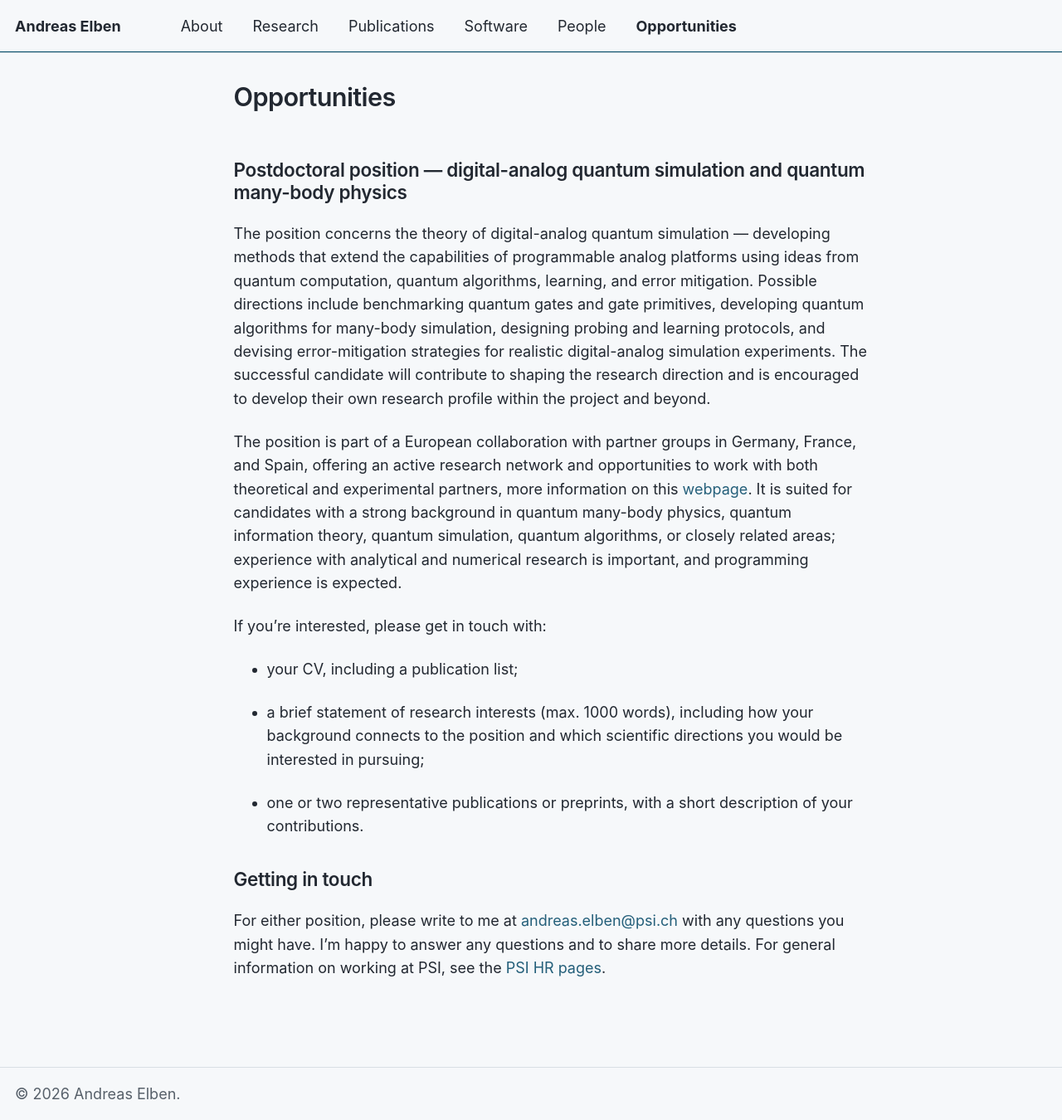
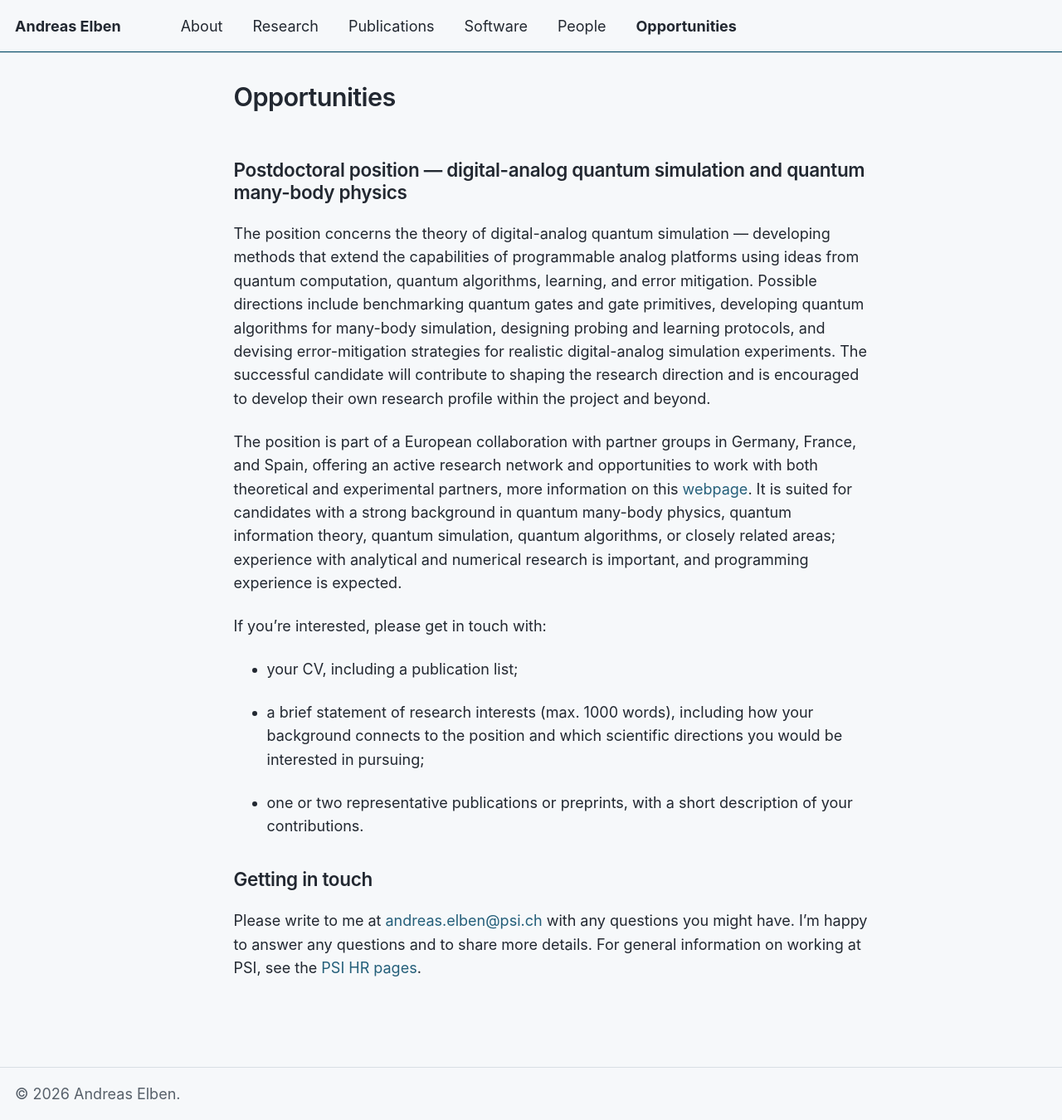
Before and after one commit to andreaselben/andreaselben.github.io, a Jekyll site: the page built from _pages/opportunities.md, in a window 1280 px wide and 1350 px high. Shown: the whole window at 83% size. Built offline with Jekyll 4.4.1, drawn with Linux system fonts in a browser that asks for light colours; a script bundle is joined from its source files by our own code; library files that are not in the unit come from our copies.

Commit message:
Update opportunities.md

```diff
--- a/_pages/opportunities.md
+++ b/_pages/opportunities.md
@@ -35,4 +35,4 @@ If you're interested, please get in touch with:
 
 
 
-For either position, please write to me at [andreas.elben@psi.ch](mailto:andreas.elben@psi.ch) with any questions you might have. I'm happy to answer any questions and to share more details. For general information on working at PSI, see the [PSI HR pages](https://www.psi.ch/en/hr/phd-students-and-postdocs).
+Please write to me at [andreas.elben@psi.ch](mailto:andreas.elben@psi.ch) with any questions you might have. I'm happy to answer any questions and to share more details. For general information on working at PSI, see the [PSI HR pages](https://www.psi.ch/en/hr/phd-students-and-postdocs).
```
